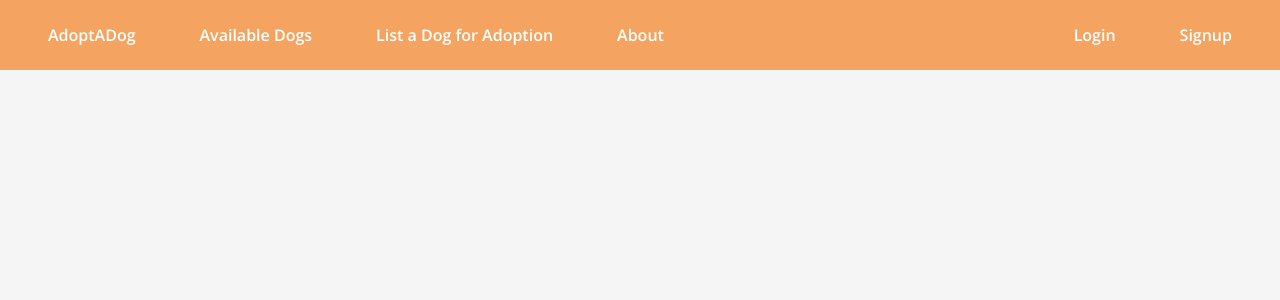
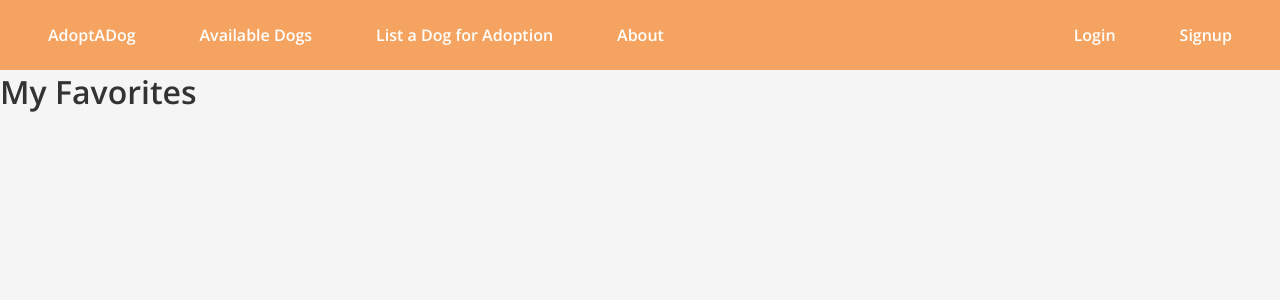
Before and after one commit to asuarez9382/AdoptADog, a React (Create React App) app in the folder client/: page /favorites in a window 1280 px wide. Shown: the top 300 px of the page. Built offline with nearby package versions, Linux system fonts and the light colour scheme; no server answers.

Commit message:
adds heart emoji to nav bar

```diff
--- a/client/src/components/App.js
+++ b/client/src/components/App.js
@@ -11,6 +11,7 @@ import Signup from "../pages/Signup";
 import UserPage from "../pages/UserPage";
 import FilteredDogs from "../pages/FilteredDogs";
 import DogPage from "../pages/DogPage";
+import MyFavorites from "../pages/MyFavorites";
 
 
 function App() {
@@ -31,6 +32,7 @@ function App() {
                 <Route path="/signup" element={<Signup/>} />
                 <Route path="/users/:id" element={<UserPage/>} />
                 <Route path="/filtered-dogs/:filteredBreed" element={<FilteredDogs />} />
+                <Route path="/favorites" element={<MyFavorites />} />
               </Routes>
             </div>
         </Provider>
--- a/client/src/components/NavBar.js
+++ b/client/src/components/NavBar.js
@@ -38,6 +38,9 @@ function NavBar() {
         {userData ? (
           <>
             <div>
+                <Link to="/favorites" className="heart-link">
+                  ♥
+                </Link>
                 <Link to={`/users/${userData.id}`} className="nav-link">
                     {userData.username}
                 </Link>
--- a/client/src/index.css
+++ b/client/src/index.css
@@ -86,6 +86,11 @@ nav {
 
 .logout-button:hover {
   background-color: #FFA07A; /* Lighter shade of chocolate brown on hover */
+}
+
+.heart-link {
+  font-size: 24px; /* Makes the heart symbol larger */
+  margin-left: 10px;
 }
 
 
--- /dev/null
+++ b/client/src/pages/MyFavorites.js
@@ -0,0 +1,13 @@
+import React from "react";
+
+
+function MyFavorites(){
+
+    return(
+        <div>
+            <h1>My Favorites</h1>
+        </div>
+    );
+}
+
+export default MyFavorites;
```
